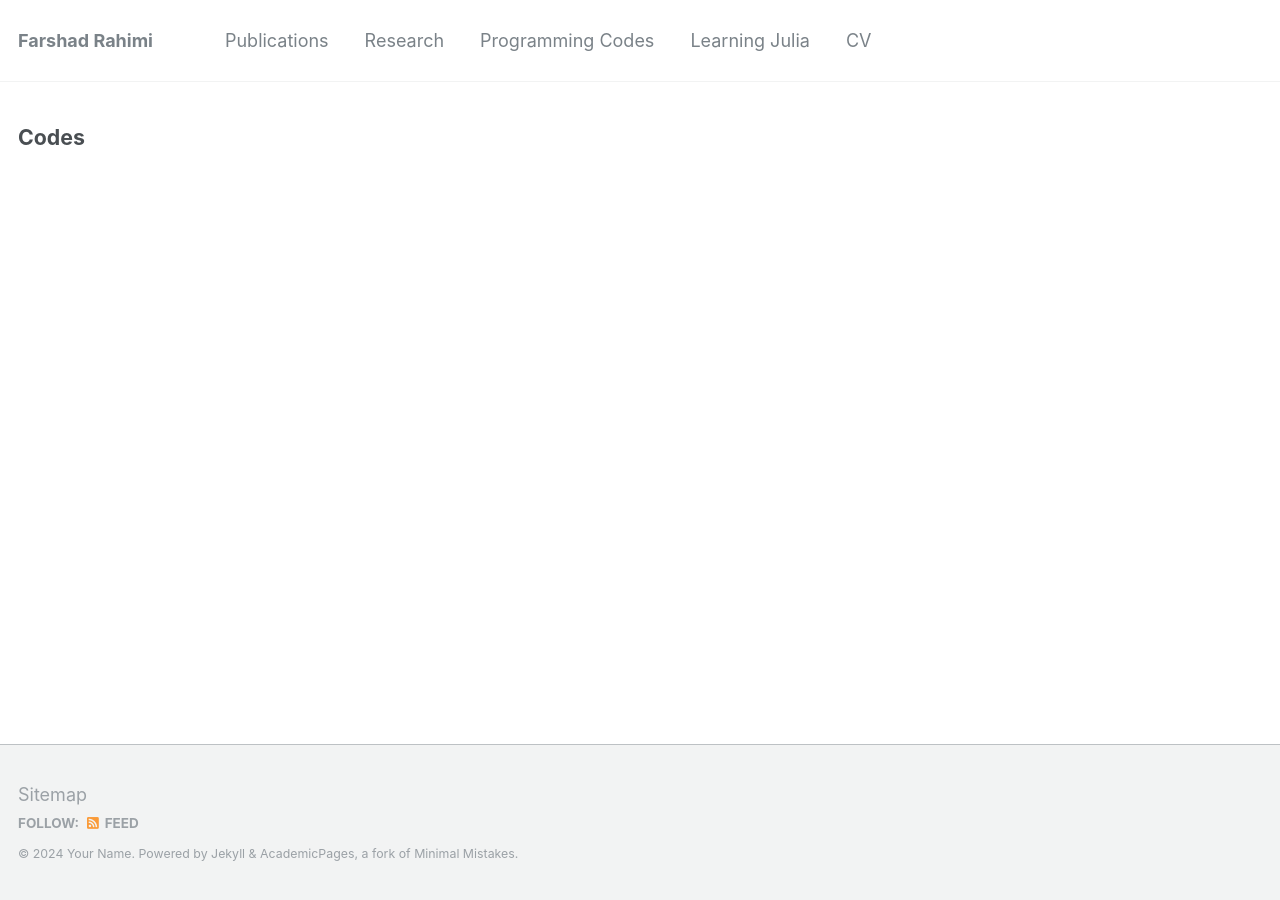
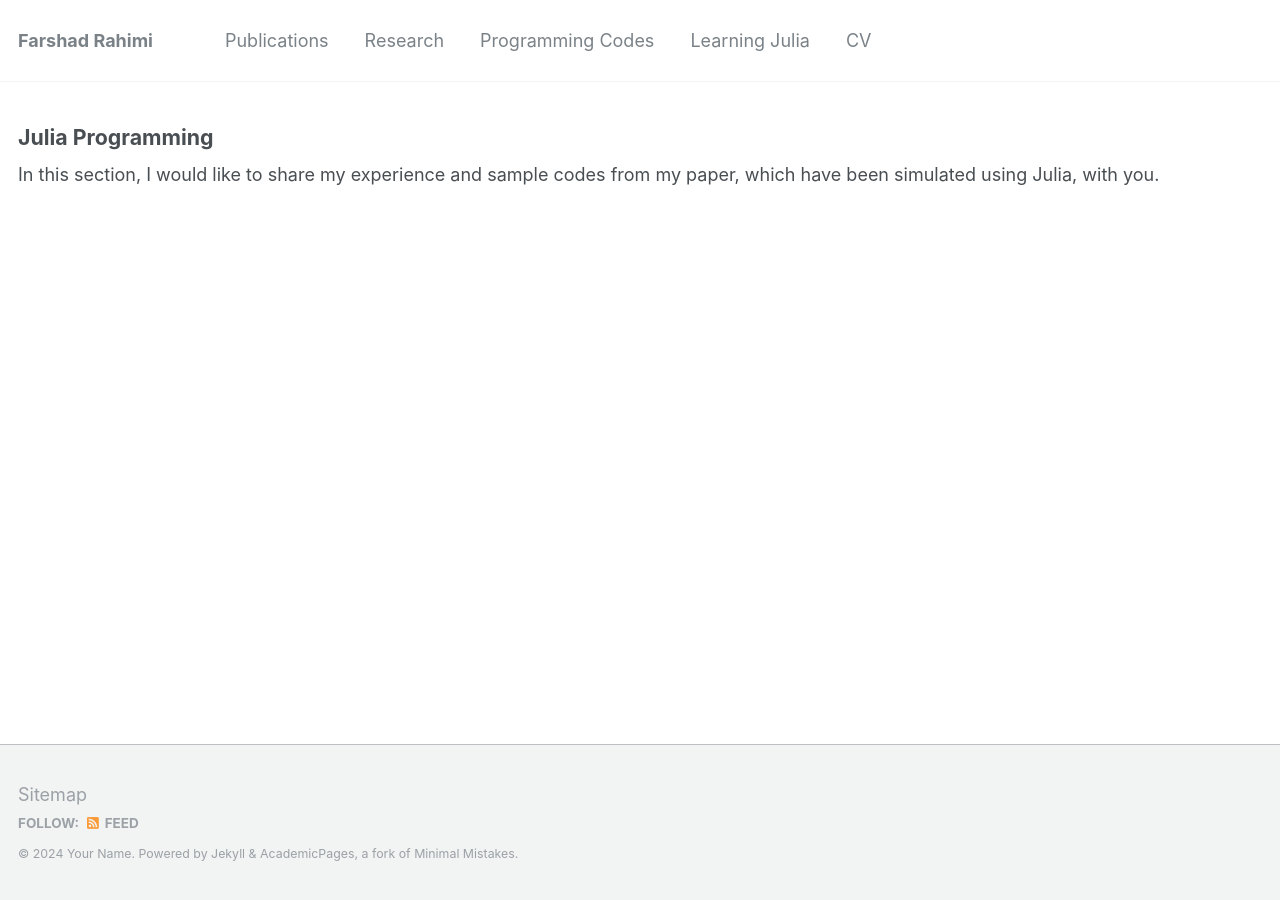
Before and after one commit to Farshad-Rahimi/FarshadRahimi, a Jekyll site: the page built from _teaching/2015-spring-teaching-3.md, in a window 1280 px wide. Built offline with Jekyll 4.4.1, drawn with Linux system fonts in a browser that asks for light colours.

Commit message:
Update 2015-spring-teaching-3.md

```diff
--- a/_teaching/2015-spring-teaching-3.md
+++ b/_teaching/2015-spring-teaching-3.md
@@ -8,7 +8,5 @@ code: true
 
 
 {: .text-justify style="font-size: 16pt" reversed="reversed"}
-#### Codes
-
-
-{: .text-justify style="font-size: 12pt" reversed="reversed"}
+#### Julia Programming
+In this section, I would like to share my experience and sample codes from my paper, which have been simulated using Julia, with you.
```
